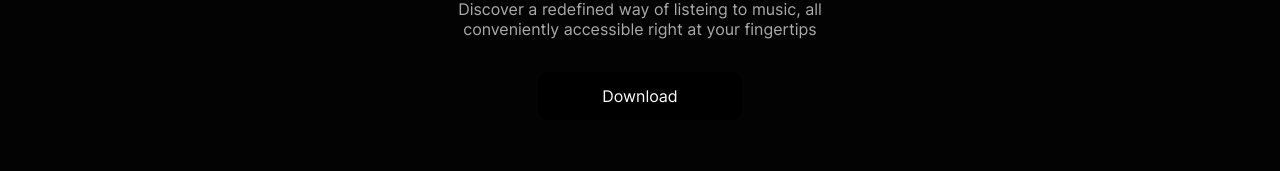
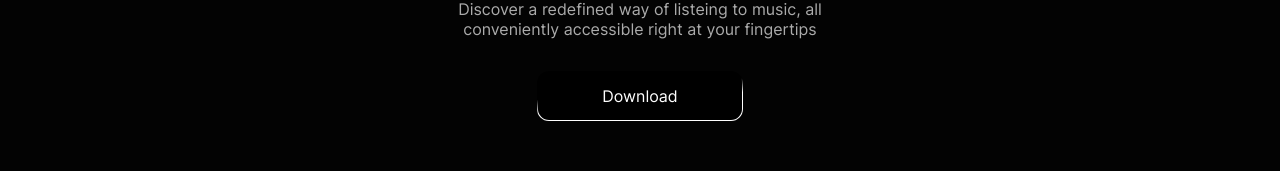
Before and after one commit to Vleerapp/Website, a Nuxt app: page / in a window 1280 px wide. Shown: the part 405-576 px from the top of the page. Built offline with nearby package versions, Linux system fonts and the light colour scheme.

Commit message:
reversed fix of fix of fix

```diff
--- a/components/Download.vue
+++ b/components/Download.vue
@@ -15,11 +15,10 @@ var rotation = 0
 onMounted(async () => {
   // lightingParticels()
   while (true) {
-    rotation = parseInt(window.getComputedStyle(document.documentElement).getPropertyValue('--rotation').trim().replace('deg', ''));
+    document.documentElement.style.setProperty("--rotation", rotation + "deg")
     rotation += 1;
+    await new Promise(resolve => setTimeout(resolve, 7))
     if (rotation >= 360) rotation = 0
-    document.documentElement.style.setProperty("--rotation", rotation + "deg")
-    await new Promise(resolve => setTimeout(resolve, 7))
   }
 })
 
@@ -75,7 +74,7 @@ function lightingParticels() {
 </script>
 
 <style lang="scss">
-html {
+:root {
   --rotatio: 0deg;
 }
 
```
